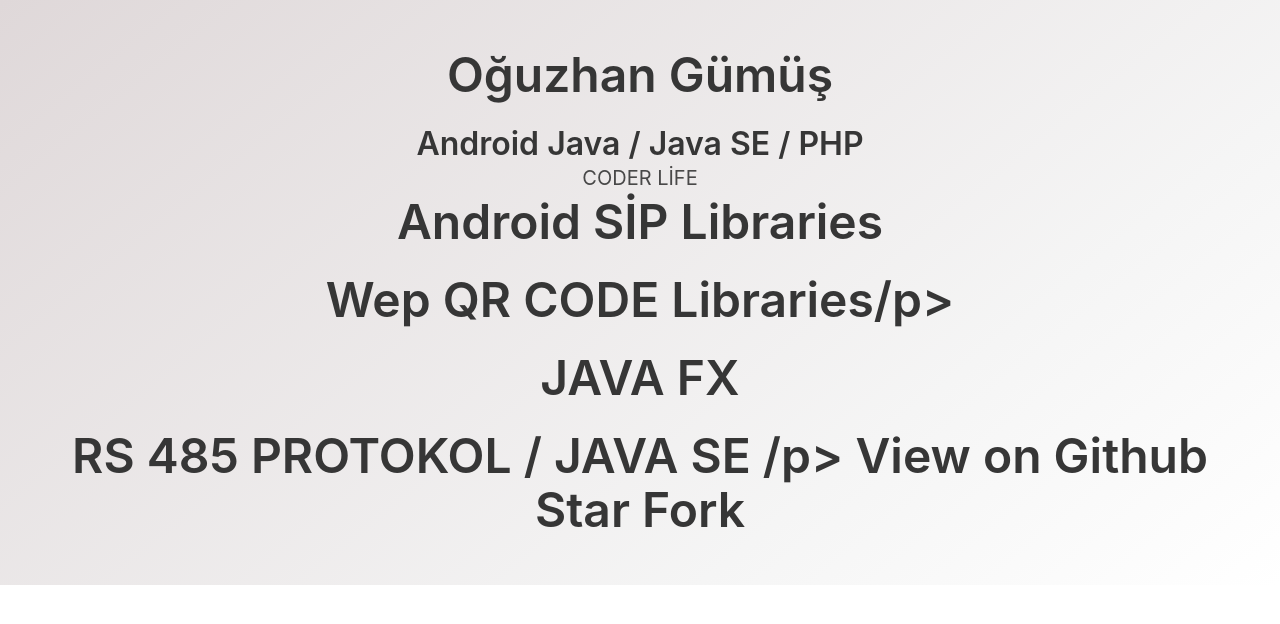
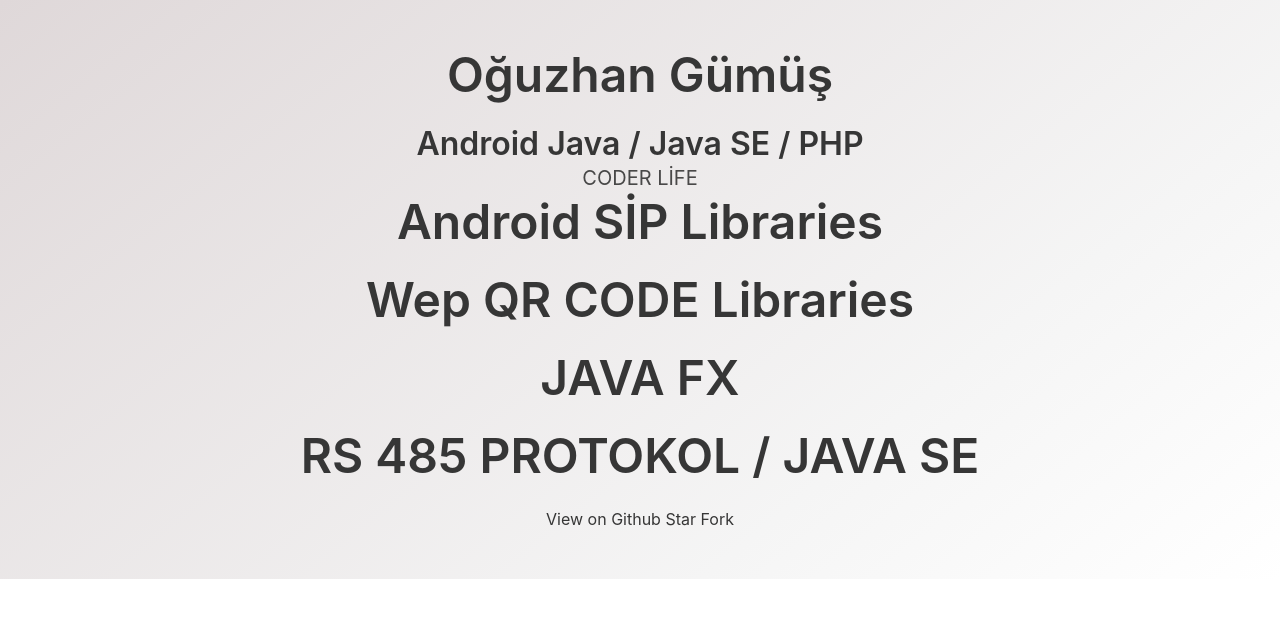
Before and after one commit to prensmiskin/oguzhangumus.com, a website: page index.html in a window 1280 px wide. Drawn offline with Linux system fonts and the light colour scheme.

Commit message:
Update index.html

```diff
--- a/index.html
+++ b/index.html
@@ -20,9 +20,9 @@
             CODER <a href="http://bulma.io"></a> LİFE
           </h2>
                        <p class="title is-1">Android SİP Libraries</p>
-                       <p class="title is-1">Wep QR CODE Libraries/p>
+                       <p class="title is-1">Wep QR CODE Libraries</p>
                        <p class="title is-1">JAVA FX</p>
-                       <p class="title is-1">RS 485  PROTOKOL / JAVA SE /p>
+                       <p class="title is-1">RS 485  PROTOKOL / JAVA SE </p>
 
 
           <a class="github-button" href="https://github.com/prensmiskin" aria-label="View BulmaTemplates/bulma-templates on GitHub">View on Github</a>
```
